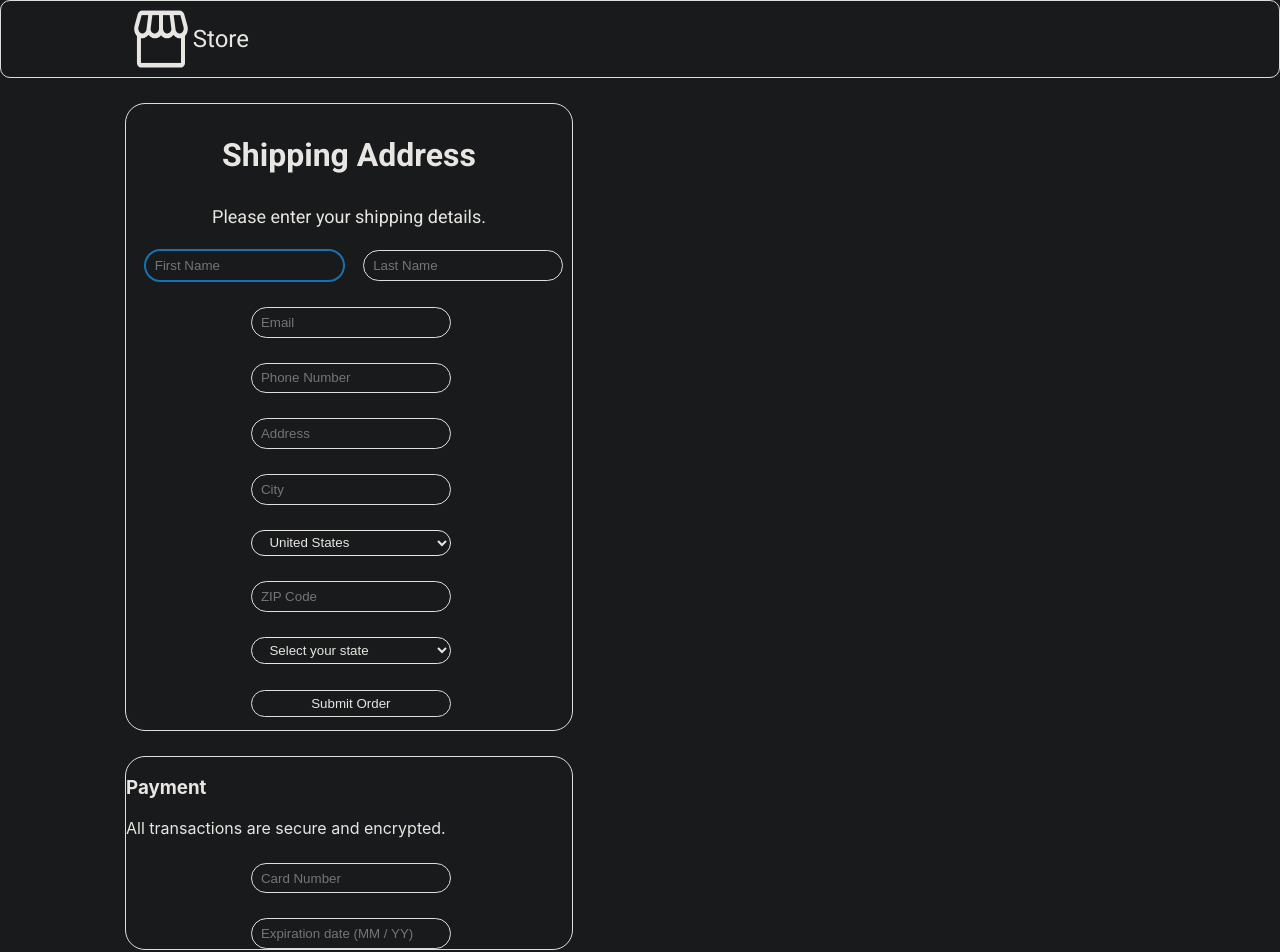
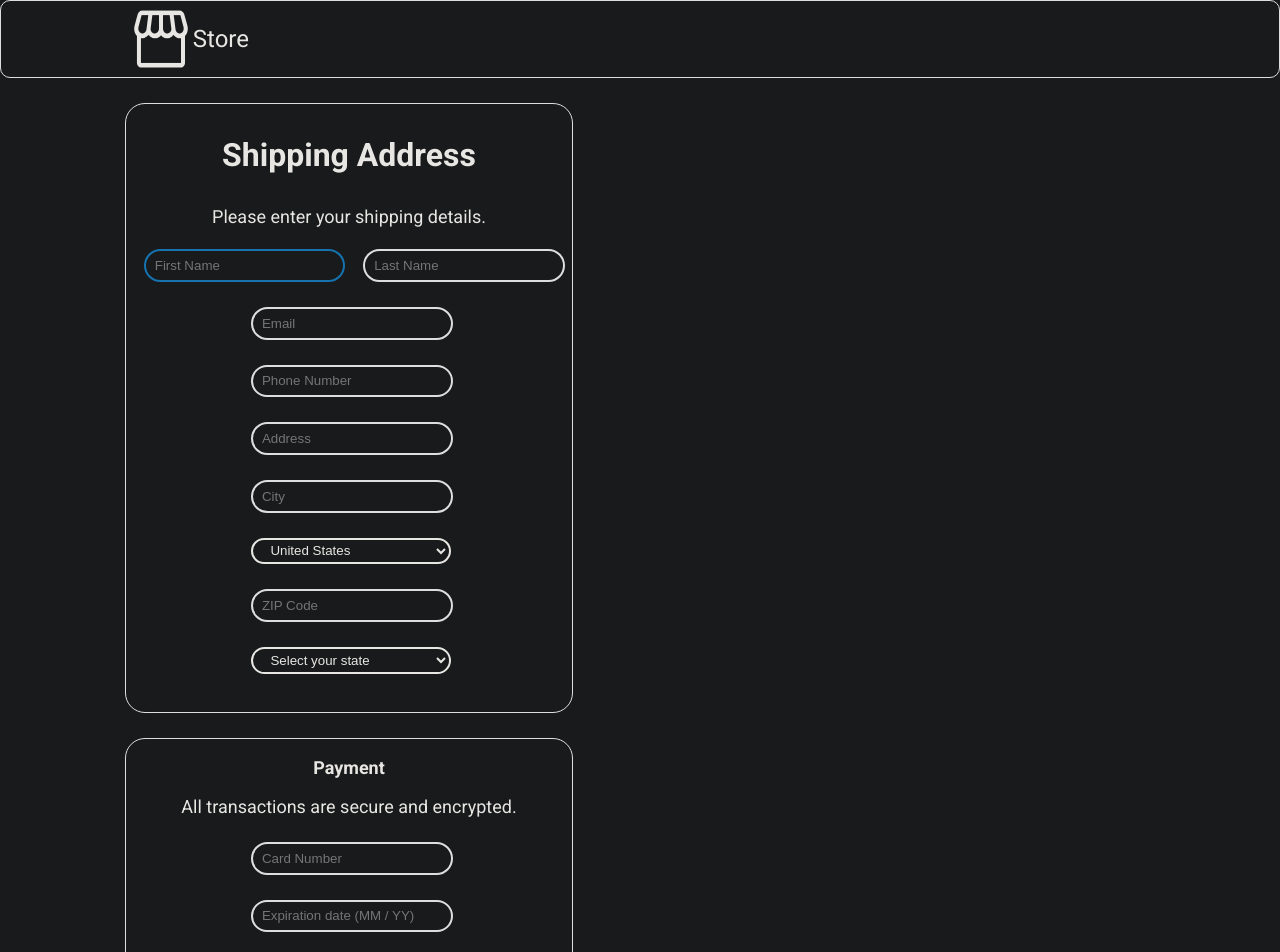
Before and after one commit to TroyWarez/basic-site, a React (Vite) app: page / in a window 1280 px wide. Shown: the top 952 px of the page. Built offline with nearby package versions, Linux system fonts and the light colour scheme.

Commit message:
new funcs and css

```diff
--- a/src/components/Input/Input.module.css
+++ b/src/components/Input/Input.module.css
@@ -2,7 +2,7 @@
     background-color: #181a1b;
     color: #e8e6e3;
     border-radius: 20px;
-    border: 1px solid #dedede;
+    border: 2px solid #dedede;
     width: 14em;
     height: 2em;
     display: flex;
@@ -10,4 +10,10 @@
     margin-left: 125px;
     margin-top: 25px;
     padding-left: 2%;
+    flex-wrap: nowrap;
+    display: flex;
 }
+.input:focus {
+    border: 2px solid #1673b0;
+    outline-offset: 0;
+  }
--- a/src/components/Input/Input.tsx
+++ b/src/components/Input/Input.tsx
@@ -1,12 +1,14 @@
 import React from 'react'
 import classes from '../Input/Input.module.css'
 interface InputProps {
+    className?: string
     type?: string
     name?: string
     id?: string
     required?: boolean
     placeholder?: string
     maxLength?: number
+    autoFocus?: boolean
 
 }
 function Input(props : InputProps) : JSX.Element {
@@ -51,12 +53,27 @@ function Input(props : InputProps) : JSX.Element {
                           event.target.value = event.target.value.slice(0, 9) + '-' + event.target.value.slice(9, event.target.value.length);
                         }
                   break;
+              }
+              default: {
+                switch (event.target.id) {
+                  case "cardnumber":
+                    {
+                      event.preventDefault();
+                      if(isNaN(Number(event.target.value)))
+                        {
+                          event.target.value = event.target.value.replace(/[A-Za-z:.]/g, "");
+                        }
+                      break;
+                    }
+
                 }
+                break;
+              }
             }
           }
         }
   return (
-    <input onInput={onInputHandler} className={classes.input} type={props.type} name={props.name} id={props.id} required={props.required} placeholder={props.placeholder} maxLength={props.maxLength} />
+    <input onInput={onInputHandler} className={(!props.className) ? classes.input : props.className} type={props.type} name={props.name} id={props.id} required={props.required} placeholder={props.placeholder} maxLength={props.maxLength} autoFocus={props.autoFocus} />
   )
 }
 
--- a/src/components/OrderForm/OrderForm.module.css
+++ b/src/components/OrderForm/OrderForm.module.css
@@ -15,6 +15,7 @@
   margin-left: 125px;
   margin-top: 25px;
   width: 28em;
+  padding-bottom: 3%;
 }
 .p {
   font-family: "Roboto", sans-serif;
@@ -23,24 +24,11 @@
   text-align: center;
   margin-bottom: 5%;
 }
-.input {
+.inputfirstlast {
   background-color: #181a1b;
   color: #e8e6e3;
   border-radius: 20px;
-  border: 1px solid #dedede;
-  width: 14em;
-  height: 2em;
-  display: flex;
-  outline: none;
-  margin-left: 125px;
-  margin-top: 25px;
-  padding-left: 2%;
-}
-.inputfirstlast input {
-  background-color: #181a1b;
-  color: #e8e6e3;
-  border-radius: 20px;
-  border: 1px solid #dedede;
+  border: 2px solid #dedede;
   width: 14em;
   height: 2em;
   margin-left: 4%;
@@ -48,14 +36,14 @@
   flex-wrap: nowrap;
   outline: none;
 }
-.inputfirstlast input:focus {
+.inputfirstlast:focus {
   border: 2px solid #1673b0;
 }
 .inputsubmit input {
   background-color: #181a1b;
   color: #e8e6e3;
   border-radius: 20px;
-  border: 1px solid #dedede;
+  border: 2px solid #dedede;
   width: 14em;
   height: 2em;
   margin: 1%;
@@ -73,7 +61,7 @@
   background-color: #181a1b;
   color: #e8e6e3;
   border-radius: 20px;
-  border: 1px solid #e8e6e3;
+  border: 2px solid #e8e6e3;
   width: 15em;
   height: 2em;
   margin-left: 125px;
@@ -82,7 +70,7 @@
   padding-left: 3%;
 }
 .select:focus {
-  border: 4px solid #1673b0;
+  border: 2px solid #1673b0;
 }
 #submit {
   background-color: #181a1b;
--- a/src/components/OrderForm/OrderForm.tsx
+++ b/src/components/OrderForm/OrderForm.tsx
@@ -44,71 +44,26 @@ const OrderForm = () => {
         }
 
       }
-    function onInputHandler (event: React.ChangeEvent<HTMLInputElement>) {
-      if (event.target.value !== "")
-        {
-          switch(event.target.placeholder) {
-            case "ZIP Code":
-            {
-              if(isNaN(Number(event.target.value)))
-                {
-                  event.target.value = event.target.value.replace(/\D/g, "");
-                }
-              break;
-            }
-            case "Postal Code":
-            {
-              if(event.target.value !== '')
-                {
-                  event.target.value = event.target.value.toUpperCase().replace(/([^A-Z0-9:./()\-\s])/g, "");
-                  if (event.target.value.length === 4 && event.target.value.charCodeAt(event.target.value.length - 1) !== 32)
-                  {
-                    event.target.value = event.target.value.slice(0, 3) + ' ' + event.target.value.slice(3, event.target.value.length - 1);
-                  }
-                }
-              break;
-            }
-            case "Phone Number":
-              {
-                if(isNaN(Number(event.target.value)))
-                  {
-                    event.target.value = event.target.value.replace(/[A-Za-z:.]/g, "");
-                  }
-
-                if (event.target.value.length === 4 && event.target.value.charCodeAt(0) !== 40)
-                    {
-                      event.target.value = '(' + event.target.value.slice(0, 3) + ') ' + event.target.value.slice(3, event.target.value.length - 1);
-                    }
-
-                  if (event.target.value.length === 10 && event.target.value.charCodeAt(event.target.value.length - 1) !== 45)
-                      {
-                        event.target.value = event.target.value.slice(0, 9) + '-' + event.target.value.slice(9, event.target.value.length);
-                      }
-                break;
-              }
-          }
-        }
-      }
     return (
         <>
         <div className={classes.form}>
             <form action="" method="get">
             <h3 className={classes.heading}>Shipping Address</h3>
             <p className={classes.p}>Please enter your shipping details.</p>
-            <div className={classes.inputfirstlast}>
-                <input  type="text" name="name" placeholder="First Name" maxLength={50} autoFocus={true} required />
+            <div>
+                <Input className={classes.inputfirstlast} type="text" name="name" placeholder="First Name" maxLength={50} autoFocus={true} required={true} />
 
-                <input type="text" name="name" id="lastname" placeholder="Last Name" maxLength={50} required />
+                <Input className={classes.inputfirstlast} type="text" name="name" id="lastname" placeholder="Last Name" maxLength={50} required={true} />
             </div>
                 <Input type="email" name="email" id="email" required={true} placeholder="Email" maxLength={62}/>
 
-                <input onInput={onInputHandler} className={classes.input} type="text" name="Phone" id="Phone" required placeholder="Phone Number" maxLength={14}/>
+                <Input type="tel" name="Phone" id="Phone" required={true} placeholder="Phone Number" maxLength={14}/>
 
-                <input className={classes.input} type="text" name="address" id="address" required placeholder="Address" maxLength={95}/>
+                <Input type="text" name="address" id="address" required={true} placeholder="Address" maxLength={95}/>
 
-                <input className={classes.input} type="text" name="City" id="City" required placeholder="City" maxLength={35}/>
+                <Input type="text" name="City" id="City" required={true} placeholder="City" maxLength={35}/>
 
-                <select className={classes.select} name="country" id="Country" onChange={onChangeSelectHandler} aria-label="Please select your country" defaultValue="Please select your country" required>
+                <select className={classes.select} name="country" id="Country" onChange={onChangeSelectHandler} aria-label="Please select your country" defaultValue="Please select your country" required={true}>
                 <option value="US">United States</option>
                 <option value="GB">United Kingdom</option>
                 <option value="AE">United Arab Emirates</option>
@@ -344,9 +299,9 @@ const OrderForm = () => {
                 <option value="ZW">Zimbabwe</option>
                 </select>
 
-                <input onInput={onInputHandler} className={classes.input}  type="text" id="zipCode" placeholder="ZIP Code" maxLength={12} required/>
+                <Input type="text" id="zipCode" placeholder="ZIP Code" maxLength={12} required={true}/>
 
-                <select className={classes.select} name="state" id="stateSelect" aria-label="Please select your state" required>
+                <select className={classes.select} name="state" id="stateSelect" aria-label="Please select your state" required={true}>
                 <option value="">Select your state</option>
                 <option value="CA">California</option>
                 <option value="TX">Texas</option>
@@ -405,7 +360,7 @@ const OrderForm = () => {
                 <option value="MP">Northern Mariana Islands</option>
                 </select>
 
-                <select className={classes.select} id="CanadianProvinces" hidden aria-label="Please select your province">
+                <select className={classes.select} id="CanadianProvinces" hidden aria-label="Please select your province" required={false}>
                 <option value="">Select your province</option>
                 <option value="ON">Ontario</option>
                 <option value="QC">Quebec</option>
@@ -420,8 +375,6 @@ const OrderForm = () => {
                 <option value="NT">Northwest Territories</option>
                 <option value="NU">Nunavut</option>
                 </select>
-
-                <input type="submit" id={classes.submit} value="Submit Order" />
             </form>
         </div>
         </>
--- a/src/components/PaymentForm.module.css
+++ b/src/components/PaymentForm.module.css
@@ -7,4 +7,20 @@
     margin-left: 125px;
     margin-top: 25px;
     width: 28em;
+    padding-bottom: 3%;
   }
+  .p {
+    font-family: "Roboto", sans-serif;
+    font-style: normal;
+    font-size: large;
+    text-align: center;
+    margin-bottom: 5%;
+  }
+  .heading {
+    font-family: "Roboto", sans-serif;
+    font-weight: bold;
+    font-style: normal;
+    font-size: large;
+    color: #e8e6e3;
+    text-align: center;
+  }
--- a/src/components/PaymentForm.tsx
+++ b/src/components/PaymentForm.tsx
@@ -6,9 +6,9 @@ const PaymentForm = () => {
     <>
     <div>
         <form className={classes.form}>
-        <h3>Payment</h3>
-        <p>All transactions are secure and encrypted.</p>
-        <Input type="text" name="Card number" id="cardnumber" required placeholder="Card Number" maxLength={16}/>
+        <h3 className={classes.heading}>Payment</h3>
+        <p className={classes.p} >All transactions are secure and encrypted.</p>
+        <Input type="text" name="Card number" id="cardnumber" required={true} placeholder="Card Number" maxLength={16}/>
 
         <Input type="text" name="Expiration date (MM / YY)" id="expirationdate" required placeholder="Expiration date (MM / YY)" maxLength={5}/>
         </form>
```
